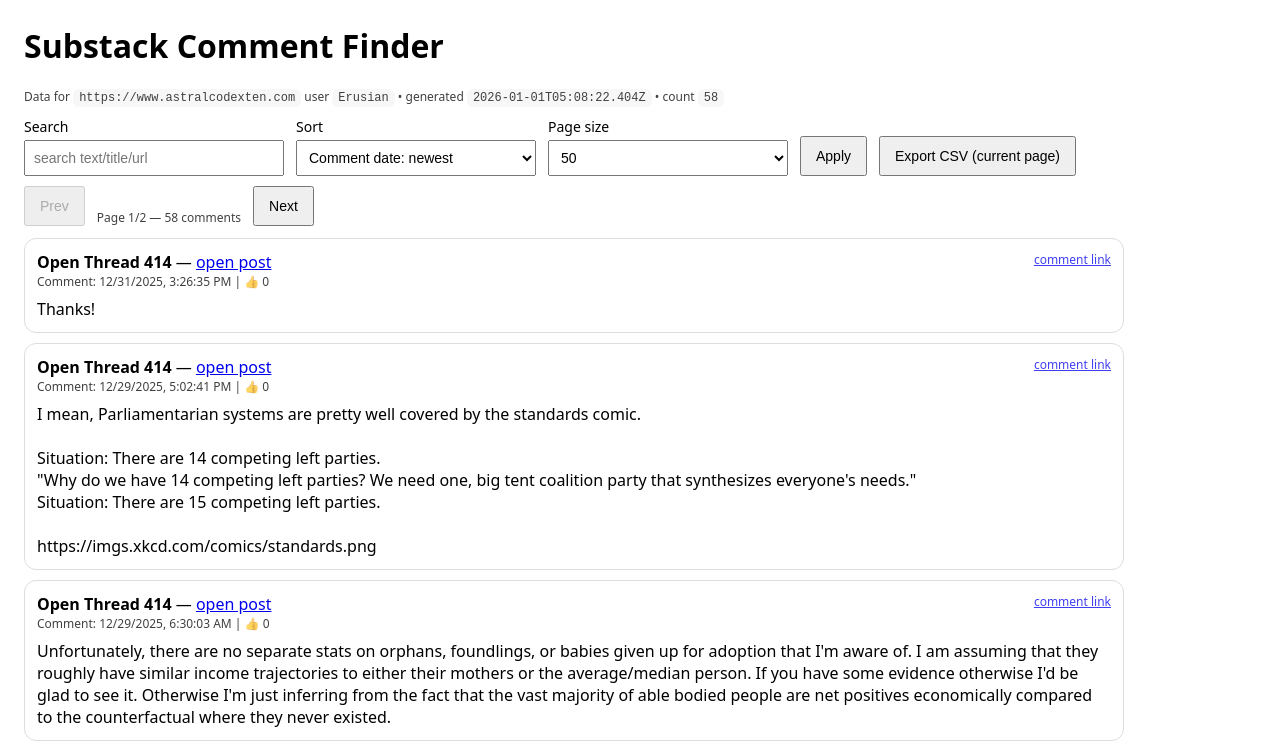
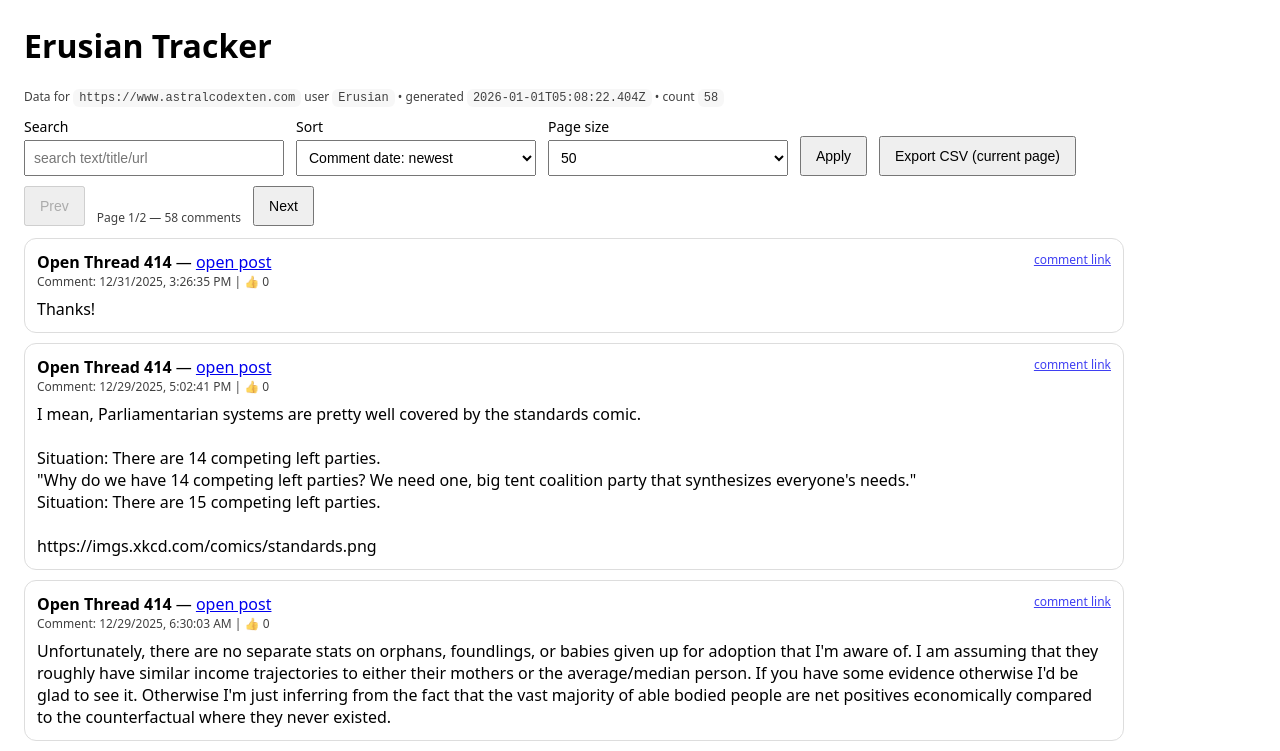
Before and after one commit to multibottlerocket/ErusianTracker, a website: page docs/index.html in a window 1280 px wide. Shown: the top 751 px of the page. Drawn offline with Linux system fonts and the light colour scheme.

```diff
--- a/docs/index.html
+++ b/docs/index.html
@@ -3,7 +3,7 @@
 <head>
   <meta charset="utf-8" />
   <meta name="viewport" content="width=device-width,initial-scale=1" />
-  <title>Substack Comment Finder</title>
+  <title>Erusian Tracker</title>
   <style>
     body { font-family: system-ui, -apple-system, Segoe UI, Roboto, Arial; margin: 24px; max-width: 1100px; }
     .row { display:flex; flex-wrap: wrap; gap: 12px; align-items: end; }
@@ -18,7 +18,7 @@
   </style>
 </head>
 <body>
-  <h1>Substack Comment Finder</h1>
+  <h1>Erusian Tracker</h1>
   <div class="meta" id="about"></div>
 
   <div class="row" style="margin-top:12px;">
```
